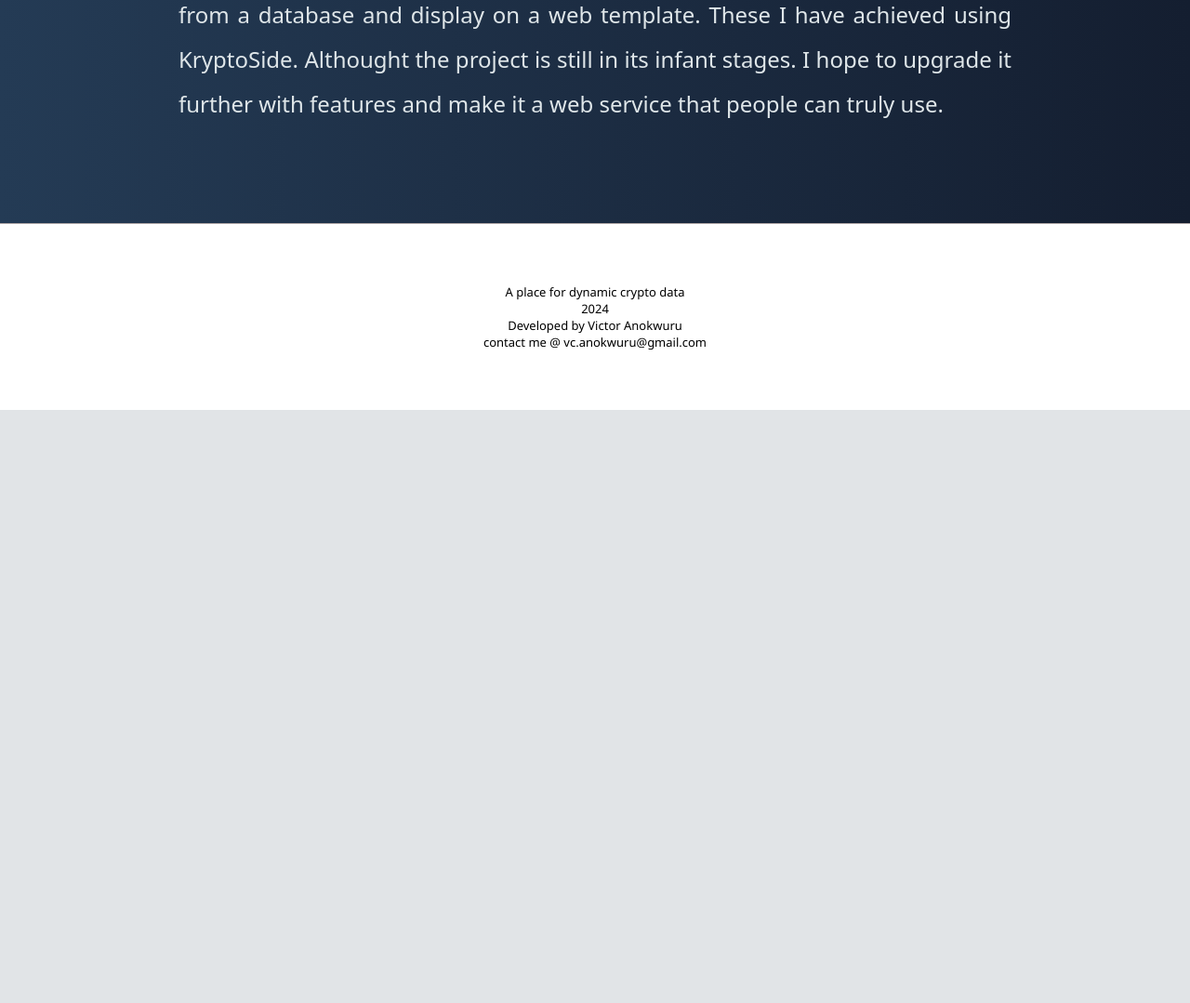
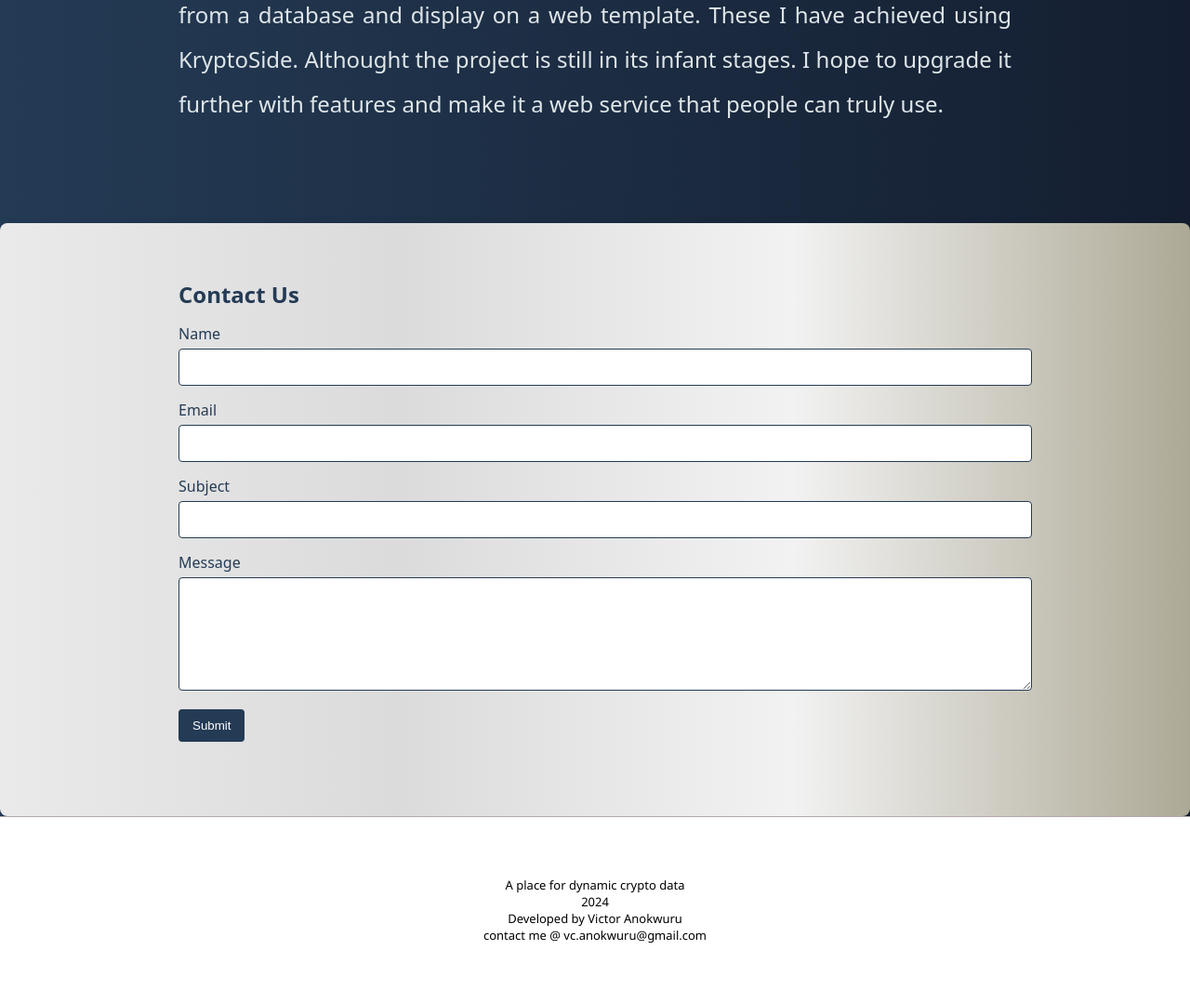
Before and after one commit to vicano-code/KryptoSide, a Flask app: page /kryptoside in a window 1280 px wide. Shown: the part 3143-4222 px from the top of the page at 93% size. Before the commit the page ends 3584 px from the top, so only its background shows below. Run offline with Flask 3, Linux system fonts and the light colour scheme; some libraries are stand-ins or nearby versions.

Commit message:
update UI & upload gif for readme

```diff
--- a/static/styles/header.css
+++ b/static/styles/header.css
@@ -34,26 +34,28 @@ header > nav > form > button {
   border: none;
   background-color: white;
   font-family: system-ui, -apple-system, BlinkMacSystemFont, 'Segoe UI', Roboto, Oxygen, Ubuntu, Cantarell, 'Open Sans', 'Helvetica Neue', sans-serif;
-  font-size: medium;
+  font-size: large;
   font-weight: normal;
   margin-right: 1.5em;
   margin-top: 0.5em;
 }
 header > nav > form > button:hover {
   cursor: pointer;
+  color: #4cae4c;
+  font-weight: bolder;
 }
-header > button {
+header > a > button {
   margin-right: 15vw;
   font-size: medium;
-  box-shadow: rgba(0, 0, 0, 0.02) 0px 1px 3px 0px, rgba(27, 31, 35, 0.15) 0px 0px 0px 1px;
+  border: none;
   height: 35px;
   width: 6em;
   background-color: #243B55;
   color: white;
 }
-header > button:hover {
+header > a > button:hover {
   cursor: pointer;
-  border: 4px solid goldenrod;
+  background: #4cae4c;
 }
 
 @media (max-width: 600px) {
--- a/static/styles/home.css
+++ b/static/styles/home.css
@@ -87,7 +87,7 @@ h2 {
 }
 .feature_buttons:hover {
   cursor: pointer;
-  border: 4px solid goldenrod;
+  background: #4cae4c;;
 }
 img {
   max-width: 30vw;
@@ -108,6 +108,50 @@ img {
   font-size: x-large;
 }
 
+/* Contact Section*/
+.contact-form {
+  padding: 5vh 15vw 10vh 15vw;
+  box-shadow: 0 0 10px rgba(0, 0, 0, 0.1);
+  border-radius: 8px;
+  color: #243B55;
+  background: #ADA996;  /* fallback for old browsers */
+  background: -webkit-linear-gradient(to right, #EAEAEA, #DBDBDB, #F2F2F2, #ADA996);  /* Chrome 10-25, Safari 5.1-6 */
+  background: linear-gradient(to right, #EAEAEA, #DBDBDB, #F2F2F2, #ADA996); /* W3C, IE 10+/ Edge, Firefox 16+, Chrome 26+, Opera 12+, Safari 7+ */
+}
+.contact-form h2 {
+  margin-bottom: 15px;
+}
+.contact-form .form-group {
+  margin-bottom: 15px;
+}
+.contact-form .form-group label {
+  display: block;
+  margin-bottom: 5px;
+}
+.contact-form .form-group input,
+.contact-form .form-group textarea {
+  width: 100%;
+  padding: 10px;
+  border: 1px solid #243B55;
+  border-radius: 4px;
+  resize: vertical;
+  font-size: medium;
+}
+.contact-form .form-group textarea {
+  height: 100px;
+}
+.contact-form button {
+  background: #243B55;
+  color: #fff;
+  padding: 10px 15px;
+  border: none;
+  border-radius: 4px;
+  cursor: pointer;
+}
+.contact-form button:hover {
+  background: #4cae4c;
+}
+
 @media only screen and (min-width: 601px) and (max-width: 1200px) {
   #features
   #about
--- a/templates/coin.html
+++ b/templates/coin.html
@@ -28,7 +28,7 @@
           <button type="submit">Coin Stats</button>
         </form>
       </nav>
-      <button id="conact">Contact</button>
+      <a href="#contact_form"><button id="contact">Contact</button></a>
     </header>
     <section id="coin_info">
       <form>
--- a/templates/index.html
+++ b/templates/index.html
@@ -27,7 +27,7 @@
           <button type="submit">Coin Stats</button>
         </form>
       </nav>
-      <button id="conact">Contact</button>
+      <a href="#contact_form"><button id="contact">Contact</button></a>
     </header>
     <section id="intro">
       <img src="../static/images/intro_pic.png" alt="">
@@ -71,7 +71,28 @@
       <p>Welcome to KryptoSide, your one-stop destination for comprehensive cryptocurrency data and statistics. In an ever-evolving digital economy, staying updated with the latest trends, prices, and insights into the cryptocurrency market is essential. KryptoSide provides a user-friendly platform where you can access real-time data, detailed analytics, and historical trends for a wide range of cryptocurrencies.</p>
       <p>KryptoSide is my final foundation-level portfolio project at the ALX Africa Software Engineering Program. It was inspired by my desire to try a few of what I have learnt during the program. I have always wanted to know how to use API for fetching and plotting data. I also wanted to be able to fetch data from a database and display on a web template. These I have achieved using KryptoSide. Althought the project is still in its infant stages. I hope to upgrade it further with features and make it a web service that people can truly use.
     </section>
-
+    <section class="contact-form" id="contact_form">
+      <h2>Contact Us</h2>
+      <form action="/submit_contact" method="post">
+          <div class="form-group">
+              <label for="name">Name</label>
+              <input type="text" id="name" name="name" required>
+          </div>
+          <div class="form-group">
+              <label for="email">Email</label>
+              <input type="email" id="email" name="email" required>
+          </div>
+          <div class="form-group">
+              <label for="subject">Subject</label>
+              <input type="text" id="subject" name="subject" required>
+          </div>
+          <div class="form-group">
+              <label for="message">Message</label>
+              <textarea id="message" name="message" required></textarea>
+          </div>
+          <button type="submit">Submit</button>
+      </form>
+    </section>
     <footer>
       <span>A place for dynamic crypto data</span>
       <span>2024</span>
--- a/templates/market.html
+++ b/templates/market.html
@@ -29,7 +29,7 @@
           <button type="submit">Coin Stats</button>
         </form>
       </nav>
-      <button id="conact">Contact</button>
+      <a href="#contact_form"><button id="contact">Contact</button></a>
     </header>
     <section id="marketSummary">
       <div class="market_summary" id="totalMarketCap">
```
Also changed, not shown: requirements.txt (added, +13 -0 lines), static/images/kryptoside-gif.gif (added).
